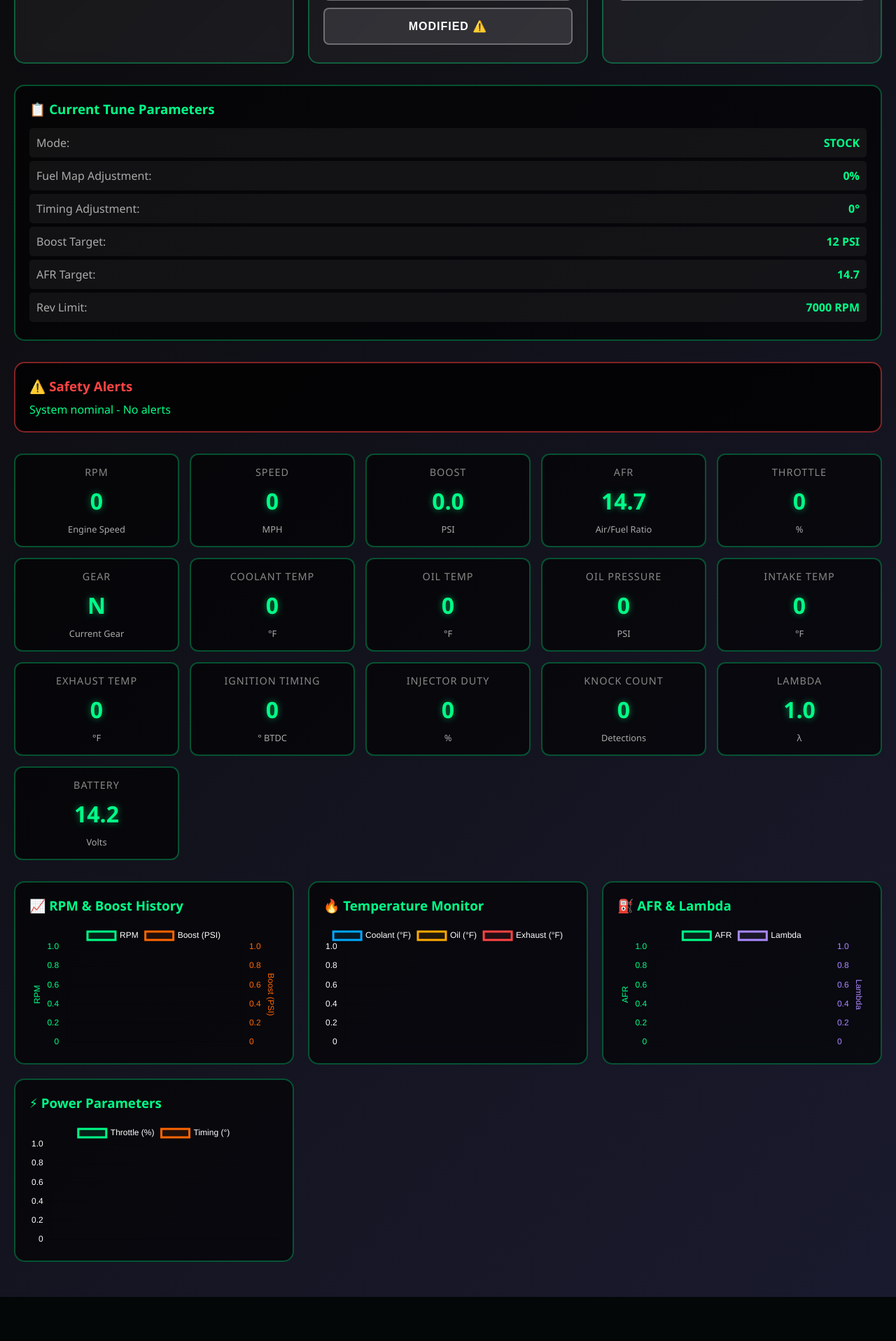
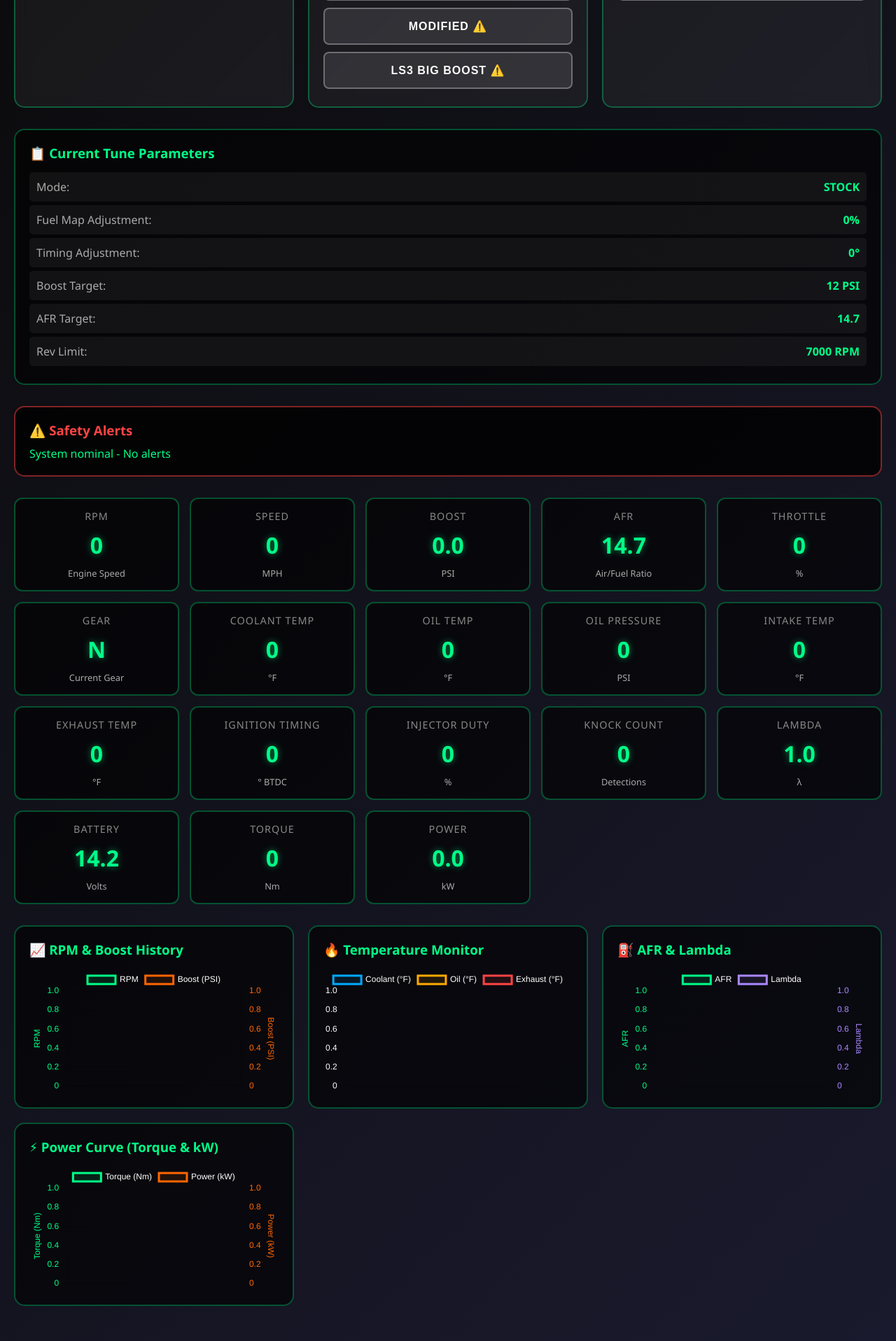
Before and after one commit to NaTo1000/NATOS, a Flask app: page / in a window 1280 px wide. Shown: the part 413-2329 px from the top of the page at 70% size. Before the commit the page ends 2266 px from the top, so only its background shows below. Run offline with Flask 3, Linux system fonts and the light colour scheme; some libraries are stand-ins or nearby versions.

Commit message:
feat: add LS3 big boost mode and torque/kW power curve telemetry
Co-authored-by: NaTo1000 <213080620+NaTo1000@users.noreply.github.com>

```diff
--- a/app.py
+++ b/app.py
@@ -12,6 +12,7 @@ import threading
 import time
 import random
 import json
+import math
 from datetime import datetime
 
 app = Flask(__name__)
@@ -54,6 +55,8 @@ class VehicleSimulator:
             "ignition_timing": 15,  # degrees BTDC
             "injector_duty": 20,  # %
             "voltage": 14.2,
+            "torque_nm": 0,
+            "power_kw": 0,
         }
 
         # Tuning parameters
@@ -187,6 +190,15 @@ class VehicleSimulator:
         duty = 20 + (load_factor * 60) + (self.tune["fuel_map_adjustment"])
         self.telemetry["injector_duty"] = min(95, max(5, duty))
 
+        # Derived torque and power (for power curve display)
+        rpm_ratio = self.telemetry["rpm"] / max(self.tune["rev_limit"], 1)
+        torque_curve = max(0.2, 1 - ((rpm_ratio - 0.55) / 0.55) ** 2)
+        base_torque_nm = self.engine_config["displacement"] * 140
+        boost_factor = 1 + (self.telemetry["boost"] / 14.7) * 0.6
+        throttle_factor = self.throttle_input / 100
+        self.telemetry["torque_nm"] = max(0, base_torque_nm * torque_curve * boost_factor * throttle_factor)
+        self.telemetry["power_kw"] = (self.telemetry["torque_nm"] * self.telemetry["rpm"] * 2 * math.pi) / 60000
+
         # Add realistic noise
         for key in ["rpm", "afr", "boost", "oil_pressure"]:
             self.telemetry[key] += random.uniform(-0.5, 0.5)
@@ -293,6 +305,15 @@ def set_tune_mode():
             "afr_target": 11.8,
             "rev_limit": 7800,
         })
+    elif mode == 'ls3_big_boost':
+        vehicle.tune.update({
+            "mode": "ls3_big_boost",
+            "fuel_map_adjustment": 18,
+            "timing_adjustment": 4,
+            "boost_target": 24,
+            "afr_target": 11.6,
+            "rev_limit": 7200,
+        })
 
     return jsonify({"status": "success", "tune": vehicle.tune})
 
--- a/templates/dashboard.html
+++ b/templates/dashboard.html
@@ -206,6 +206,20 @@
             margin-bottom: 30px;
         }
 
+        @media (max-width: 768px) {
+            .container {
+                padding: 12px;
+            }
+
+            .header h1 {
+                font-size: 1.8em;
+            }
+
+            .charts-container {
+                grid-template-columns: repeat(auto-fit, minmax(280px, 1fr));
+            }
+        }
+
         .chart-card {
             background: rgba(0, 0, 0, 0.6);
             border: 2px solid rgba(0, 255, 136, 0.3);
@@ -333,6 +347,7 @@
                 <button class="btn btn-mode" onclick="setMode('economy')" id="mode-economy">Economy</button>
                 <button class="btn btn-mode" onclick="setMode('performance')" id="mode-performance">Performance</button>
                 <button class="btn btn-mode" onclick="setMode('modified')" id="mode-modified">Modified ⚠️</button>
+                <button class="btn btn-mode" onclick="setMode('ls3_big_boost')" id="mode-ls3_big_boost">LS3 Big Boost ⚠️</button>
             </div>
 
             <div class="control-card">
@@ -477,6 +492,18 @@
                 <div class="telemetry-value" id="voltage">14.2</div>
                 <div class="telemetry-unit">Volts</div>
             </div>
+
+            <div class="telemetry-card" id="card-torque">
+                <div class="telemetry-label">Torque</div>
+                <div class="telemetry-value" id="torque">0</div>
+                <div class="telemetry-unit">Nm</div>
+            </div>
+
+            <div class="telemetry-card" id="card-power-kw">
+                <div class="telemetry-label">Power</div>
+                <div class="telemetry-value" id="power-kw">0.0</div>
+                <div class="telemetry-unit">kW</div>
+            </div>
         </div>
 
         <!-- Charts -->
@@ -497,7 +524,7 @@
             </div>
 
             <div class="chart-card">
-                <h3>⚡ Power Parameters</h3>
+                <h3>⚡ Power Curve (Torque & kW)</h3>
                 <canvas id="powerChart"></canvas>
             </div>
         </div>
@@ -518,8 +545,8 @@
             iat: [],
             afr: [],
             lambda: [],
-            timing: [],
-            throttle: []
+            torque: [],
+            powerKw: []
         };
 
         // Initialize charts
@@ -613,21 +640,26 @@
             data: {
                 labels: chartData.labels,
                 datasets: [{
-                    label: 'Throttle (%)',
-                    data: chartData.throttle,
+                    label: 'Torque (Nm)',
+                    data: chartData.torque,
                     borderColor: '#00ff88',
                     backgroundColor: 'rgba(0, 255, 136, 0.1)',
+                    yAxisID: 'y',
                 }, {
-                    label: 'Timing (°)',
-                    data: chartData.timing,
+                    label: 'Power (kW)',
+                    data: chartData.powerKw,
                     borderColor: '#ff6600',
                     backgroundColor: 'rgba(255, 102, 0, 0.1)',
+                    yAxisID: 'y1',
                 }]
             },
             options: {
                 responsive: true,
                 plugins: { legend: { labels: { color: '#fff' } } },
-                scales: { y: { ticks: { color: '#fff' } } }
+                scales: {
+                    y: { type: 'linear', position: 'left', title: { display: true, text: 'Torque (Nm)', color: '#00ff88' }, ticks: { color: '#00ff88' } },
+                    y1: { type: 'linear', position: 'right', title: { display: true, text: 'Power (kW)', color: '#ff6600' }, ticks: { color: '#ff6600' }, grid: { drawOnChartArea: false } }
+                }
             }
         });
 
@@ -656,6 +688,8 @@
             document.getElementById('knock').textContent = telemetry.knock_count;
             document.getElementById('lambda').textContent = telemetry.lambda.toFixed(2);
             document.getElementById('voltage').textContent = telemetry.voltage.toFixed(1);
+            document.getElementById('torque').textContent = Math.round(telemetry.torque_nm);
+            document.getElementById('power-kw').textContent = telemetry.power_kw.toFixed(1);
 
             // Update warning states
             updateCardWarnings(telemetry);
@@ -733,8 +767,8 @@
             chartData.iat.push(telemetry.iat);
             chartData.afr.push(telemetry.afr);
             chartData.lambda.push(telemetry.lambda);
-            chartData.timing.push(telemetry.ignition_timing);
-            chartData.throttle.push(telemetry.throttle_position);
+            chartData.torque.push(telemetry.torque_nm);
+            chartData.powerKw.push(telemetry.power_kw);
 
             // Keep only last N points
             if (chartData.labels.length > maxDataPoints) {
@@ -747,8 +781,8 @@
                 chartData.iat.shift();
                 chartData.afr.shift();
                 chartData.lambda.shift();
-                chartData.timing.shift();
-                chartData.throttle.shift();
+                chartData.torque.shift();
+                chartData.powerKw.shift();
             }
 
             rpmBoostChart.update('none');
@@ -773,7 +807,7 @@
 
         async function setMode(mode) {
             // Show warning for modified mode
-            if (mode === 'modified' || mode === 'performance') {
+            if (mode === 'modified' || mode === 'performance' || mode === 'ls3_big_boost') {
                 if (!confirm(`⚠️ WARNING: ${mode.toUpperCase()} mode increases engine stress and may cause damage!\n\nThis mode is for:\n• Modified engines with upgraded components\n• Professional dyno tuning environments\n• Track use only\n\nProceed at your own risk!`)) {
                     return;
                 }
```
